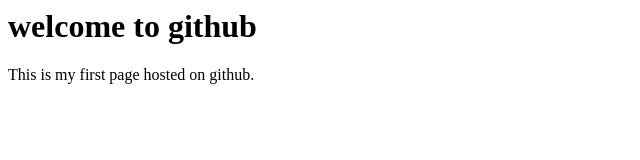
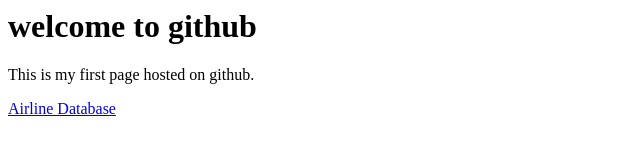
Before and after one commit to RathiManoj/myint, a plain HTML site: page index.html in a window 1280 px wide. Shown: the whole page, without its empty margins (0-640 px from the left). Drawn offline with Linux system fonts and the light colour scheme.

Commit message:
Update index.html

```diff
--- a/index.html
+++ b/index.html
@@ -5,5 +5,6 @@
 <body>
 <h1>welcome to github</h1>
 <p>This is my first page hosted on github.</p>
+  <a href="airlineDatabase.json">Airline Database</a>
 </body>
 </html>
```
